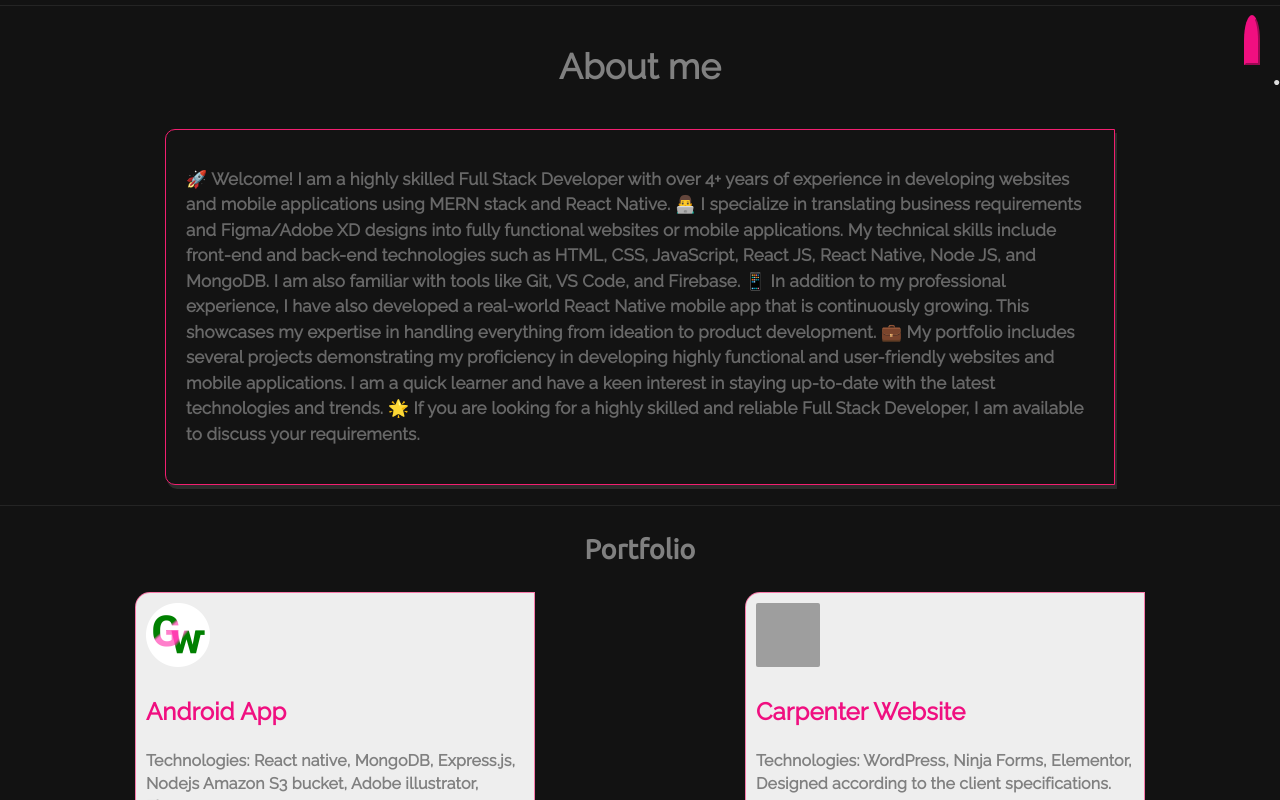
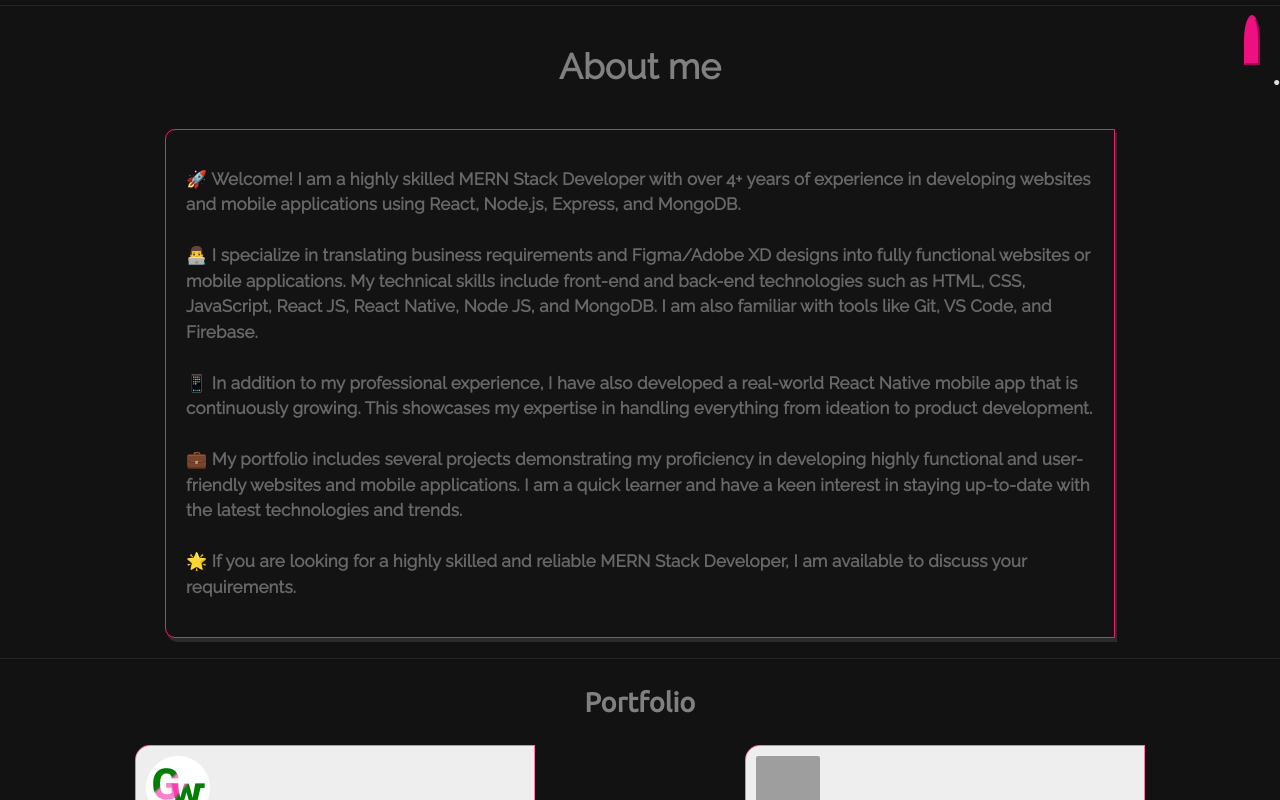
Before and after one commit to codeworld10/maniweb, a Next.js app: page / in a window 1280 px wide. Shown: the part 715-1515 px from the top of the page. Built offline with nearby package versions, Linux system fonts and the light colour scheme; grey boxes are pictures that could not be loaded.

Commit message:
paragraph done

```diff
--- a/pages/index.js
+++ b/pages/index.js
@@ -192,25 +192,15 @@ const index = () => {
           <div className={styles.main_abt}>
             <div className={styles.aboutmee}>
               <p className={styles.stres}>
-                🚀 Welcome! I am a highly skilled Full Stack Developer with over
-                4+ years of experience in developing websites and mobile
-                applications using MERN stack and React Native. 👨‍💻 I specialize
-                in translating business requirements and Figma/Adobe XD designs
-                into fully functional websites or mobile applications. My
-                technical skills include front-end and back-end technologies
-                such as HTML, CSS, JavaScript, React JS, React Native, Node JS,
-                and MongoDB. I am also familiar with tools like Git, VS Code,
-                and Firebase. 📱 In addition to my professional experience, I
-                have also developed a real-world React Native mobile app that is
-                continuously growing. This showcases my expertise in handling
-                everything from ideation to product development. 💼 My portfolio
-                includes several projects demonstrating my proficiency in
-                developing highly functional and user-friendly websites and
-                mobile applications. I am a quick learner and have a keen
-                interest in staying up-to-date with the latest technologies and
-                trends. 🌟 If you are looking for a highly skilled and reliable
-                Full Stack Developer, I am available to discuss your
-                requirements.
+              🚀 Welcome! I am a highly skilled MERN Stack Developer with over 4+ years of experience in developing websites and mobile applications using React, Node.js, Express, and MongoDB.<br></br>
+               <br></br>
+              👨‍💻 I specialize in translating business requirements and Figma/Adobe XD designs into fully functional websites or mobile applications. My technical skills include front-end and back-end technologies such as HTML, CSS, JavaScript, React JS, React Native, Node JS, and MongoDB. I am also familiar with tools like Git, VS Code, and Firebase.<br></br>
+              <br></br>
+              📱 In addition to my professional experience, I have also developed a real-world React Native mobile app that is continuously growing. This showcases my expertise in handling everything from ideation to product development.<br></br>
+              <br></br>
+              💼 My portfolio includes several projects demonstrating my proficiency in developing highly functional and user-friendly websites and mobile applications. I am a quick learner and have a keen interest in staying up-to-date with the latest technologies and trends.<br></br>
+              <br></br>
+              🌟 If you are looking for a highly skilled and reliable MERN Stack Developer, I am available to discuss your requirements.<br></br>
               </p>
             </div>
           </div>
```
